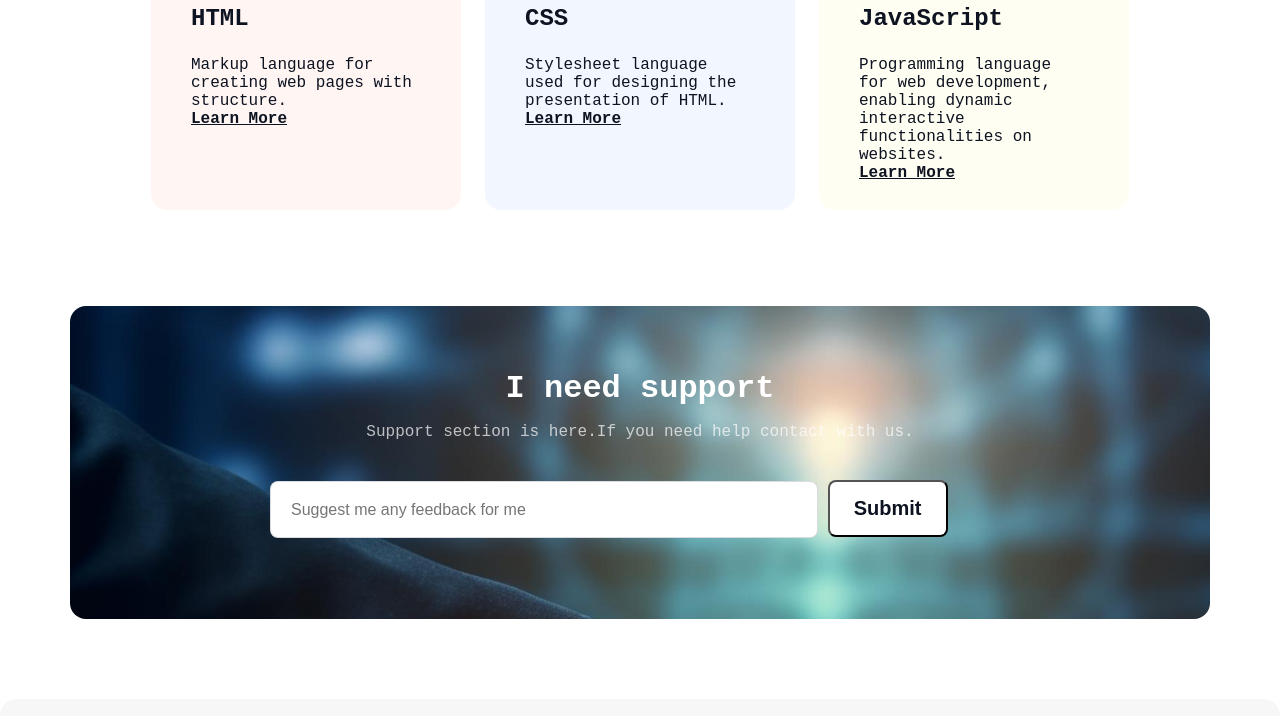
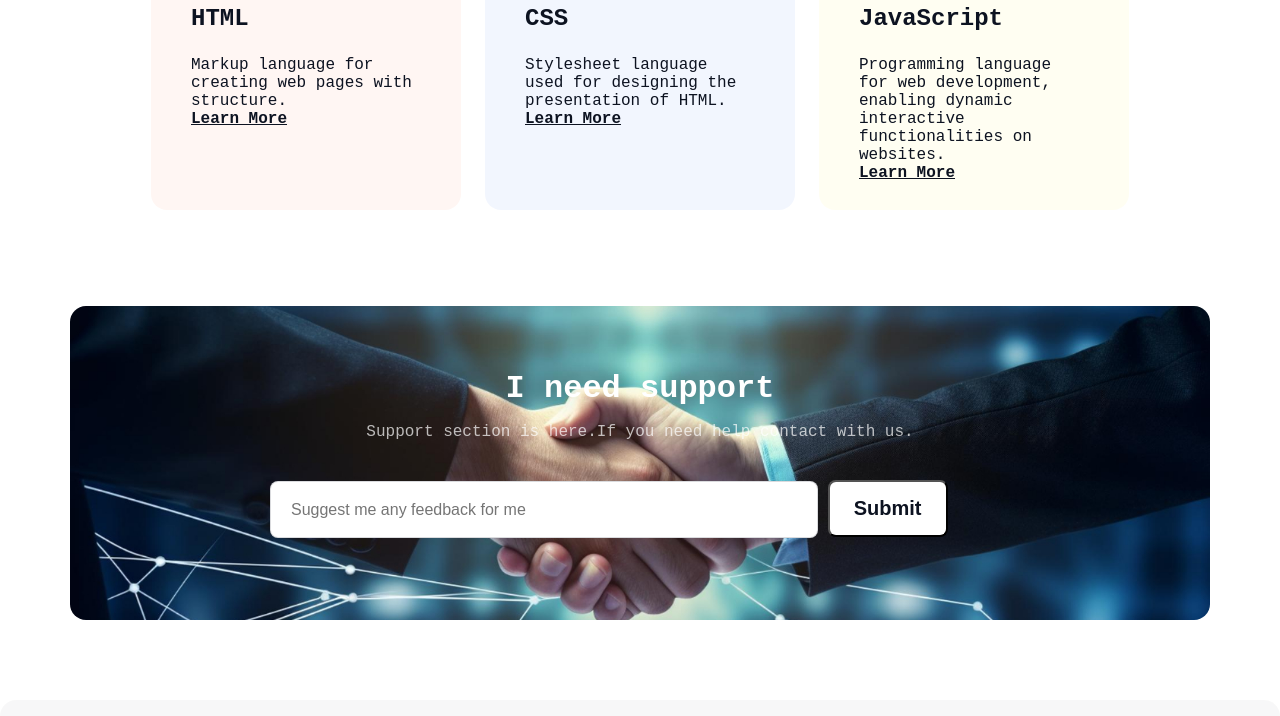
Before and after one commit to salmanfxrsi/PhA1, a plain HTML site: page index.html in a window 1280 px wide. Shown: the part 3640-4356 px from the top of the page. Drawn offline with Linux system fonts and the light colour scheme; a web font is replaced by a local one.

Commit message:
final checking

```diff
--- a/index.html
+++ b/index.html
@@ -90,7 +90,7 @@
 
     <footer>
         <!-- support section start here -->
-        <div id="button-connection" class="support-section-container">
+        <div class="support-section-container">
 
             <h3>I need support</h3>
             <p>Support section is here.If you need help contact with us.</p>
--- a/style/style.css
+++ b/style/style.css
@@ -303,9 +303,10 @@ background: url(../assets/handshake.jpg);
 background-repeat: no-repeat;
 border-radius: 16px;
 width: 1140px;
-height: 313px;
+height: 314px;
 align-items: center;
-box-shadow: 48px rgba(0, 0, 0, 0.2);}
+background-size: cover;
+background-position: 100%;}
 
 .support-section-container h3
 {color: rgb(255, 255, 255);
```
